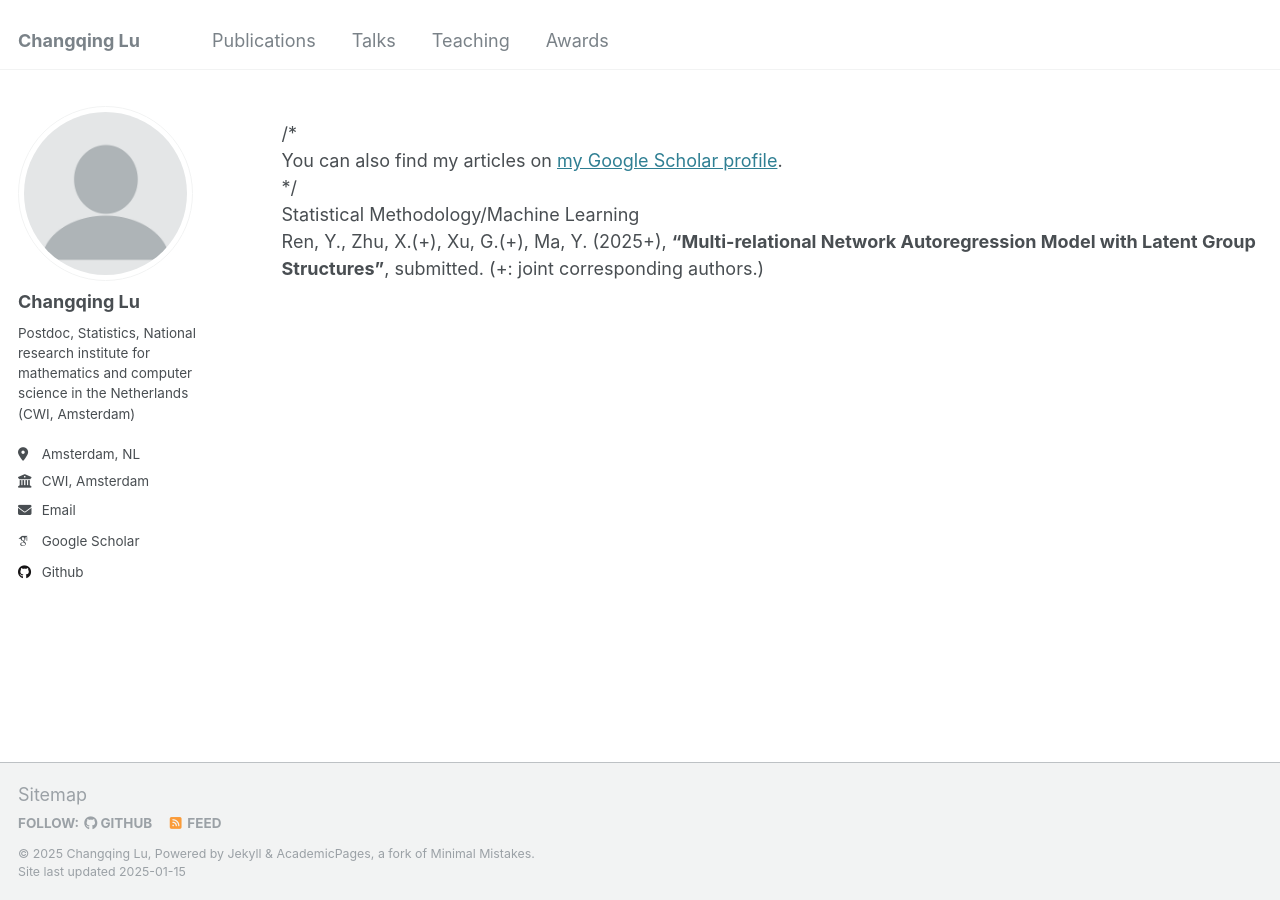
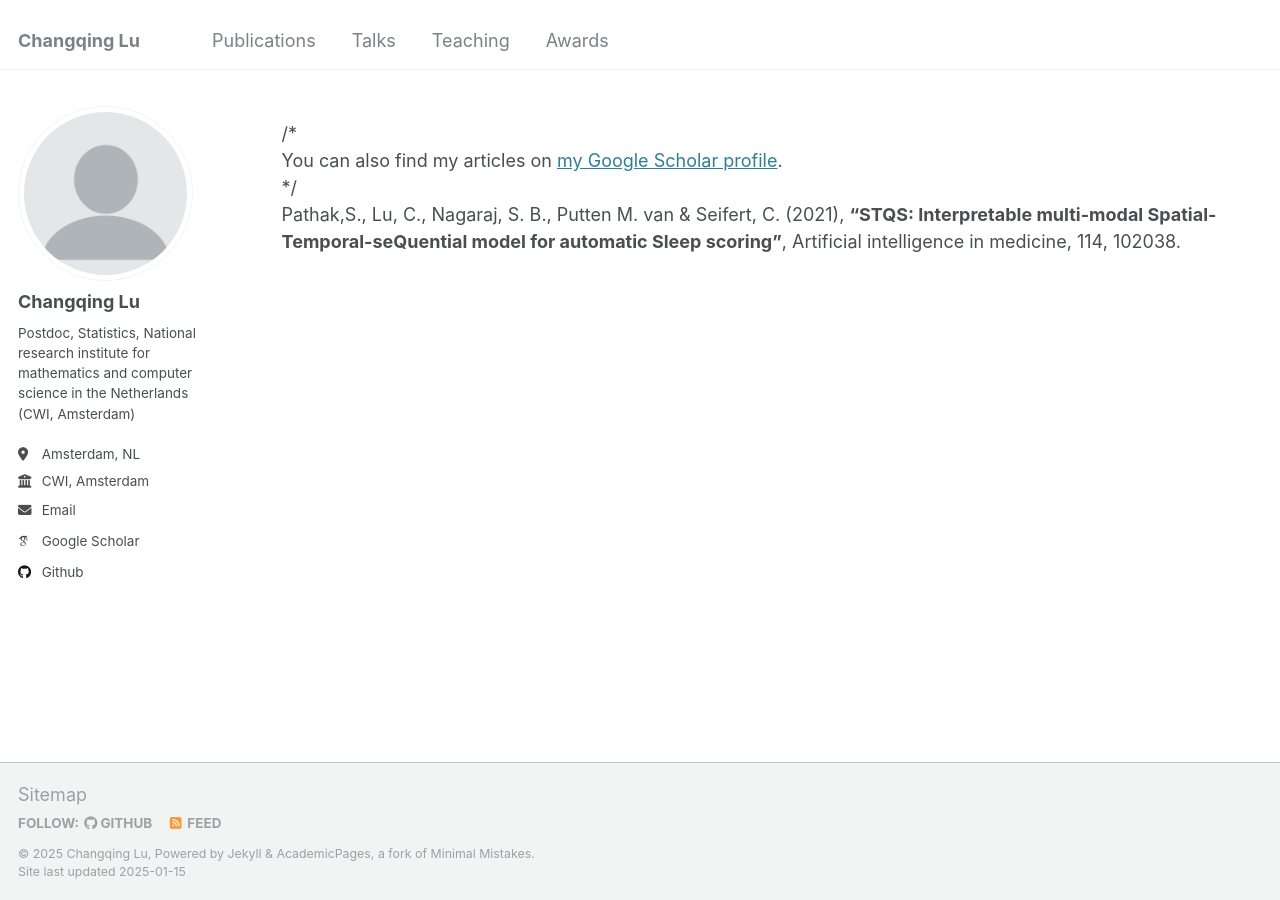
Before and after one commit to Bobby-Lu/Bobby-Lu.github.io, a Jekyll site: the page built from _pages/publications.html, in a window 1280 px wide. Built offline with Jekyll 4.4.1, drawn with Linux system fonts in a browser that asks for light colours; some web fonts are replaced.

Commit message:
Update publications.html

```diff
--- a/_pages/publications.html
+++ b/_pages/publications.html
@@ -12,12 +12,8 @@ author_profile: true
 {% include base_path %}*/
 
 <!-- New style rendering if publication categories are defined -->
-<div class="publication-section">
-        <div class="publication-title">Statistical Methodology/Machine Learning</div>
-        <div class="publication">
-            <span class="authors">Ren, Y., Zhu, X.(+), Xu, G.(+), Ma, Y.</span> (2025+),
-            <strong>“Multi-relational Network Autoregression Model with Latent Group Structures”</strong>,
-            <span class="submitted">submitted</span>.
-            (+: joint corresponding authors.)
-        </div>
-    </div>
+<div class="publication">
+  Pathak,S., Lu, C., Nagaraj, S. B., Putten M. van & Seifert, C. (2021),
+  <strong>“STQS: Interpretable multi-modal Spatial-Temporal-seQuential model for automatic Sleep scoring”</strong>,
+  Artificial intelligence in medicine, 114, 102038.
+</div>
```
